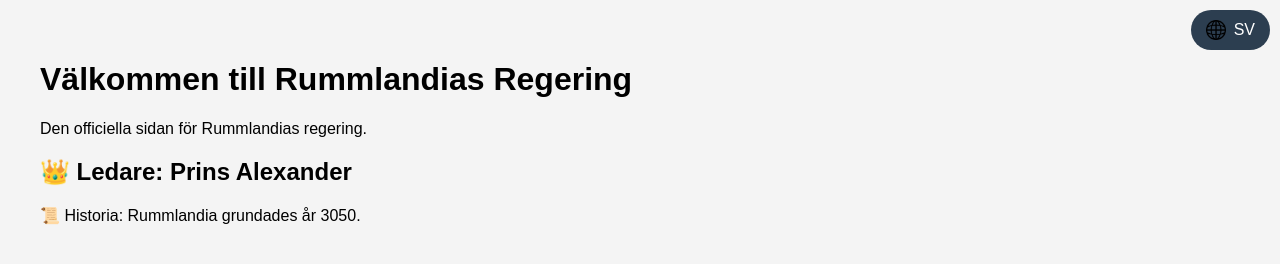
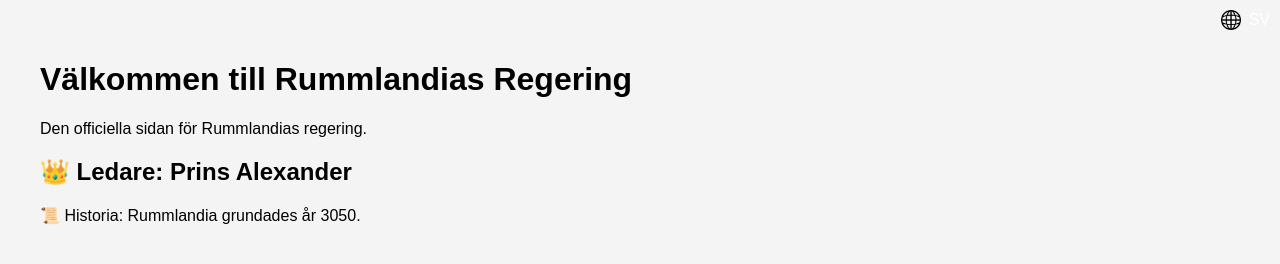
Before and after one commit to ctrl-alt-delete-a/rummlandiagov, a plain HTML site: page index.html in a window 1280 px wide. Drawn offline with Linux system fonts and the light colour scheme.

Commit message:
Update index.html

```diff
--- a/index.html
+++ b/index.html
@@ -5,18 +5,16 @@
     <meta name="viewport" content="width=device-width, initial-scale=1.0">
     <title>Rummlandias Regering</title>
     <script>
-        // Funktion för att byta språk och spara valet
         function changeLanguage(lang) {
-            localStorage.setItem("selectedLanguage", lang); // Sparar språket i localStorage
+            localStorage.setItem("selectedLanguage", lang);
             document.querySelectorAll('[data-lang]').forEach(el => {
                 el.style.display = el.getAttribute('data-lang') === lang ? 'block' : 'none';
             });
-            document.getElementById("language-text").textContent = lang.toUpperCase(); // Uppdatera texten
+            document.getElementById("language-text").textContent = lang.toUpperCase();
         }
 
-        // Kollar vilket språk som var valt tidigare och sätter det
         document.addEventListener("DOMContentLoaded", () => {
-            const savedLanguage = localStorage.getItem("selectedLanguage") || "sv"; // Standard: svenska
+            const savedLanguage = localStorage.getItem("selectedLanguage") || "sv";
             changeLanguage(savedLanguage);
         });
     </script>
@@ -28,23 +26,18 @@
             background-color: #f4f4f4;
         }
 
-        /* Språkväxlare */
         .language-selector {
             position: fixed;
             top: 10px;
             right: 10px;
-            background-color: #2c3e50;
             color: white;
-            padding: 10px 15px;
-            border-radius: 20px;
             display: flex;
             align-items: center;
             cursor: pointer;
             font-size: 16px;
-        }
-
-        .language-selector:hover {
-            background-color: #1a252f;
+            background: none; /* Tar bort bakgrunden */
+            padding: 0; /* Tar bort padding */
+            border-radius: 0; /* Tar bort rundade hörn */
         }
 
         .globe-icon {
@@ -53,7 +46,6 @@
             margin-right: 8px;
         }
 
-        /* Dölj engelska språket från början */
         [data-lang="en"] {
             display: none;
         }
@@ -61,13 +53,11 @@
 </head>
 <body>
 
-    <!-- Språkval med ikon -->
     <div class="language-selector" onclick="changeLanguage(document.getElementById('language-text').textContent === 'SV' ? 'en' : 'sv')">
         <img src="globe.png" alt="🌍" class="globe-icon">
         <span id="language-text">SV</span>
     </div>
 
-    <!-- Svenska versionen -->
     <div data-lang="sv">
         <h1>Välkommen till Rummlandias Regering</h1>
         <p>Den officiella sidan för Rummlandias regering.</p>
@@ -75,7 +65,6 @@
         <p>📜 Historia: Rummlandia grundades år 3050.</p>
     </div>
 
-    <!-- Engelska versionen -->
     <div data-lang="en">
         <h1>Welcome to the Government of Rummlandia</h1>
         <p>The official page for the government of Rummlandia.</p>
```
